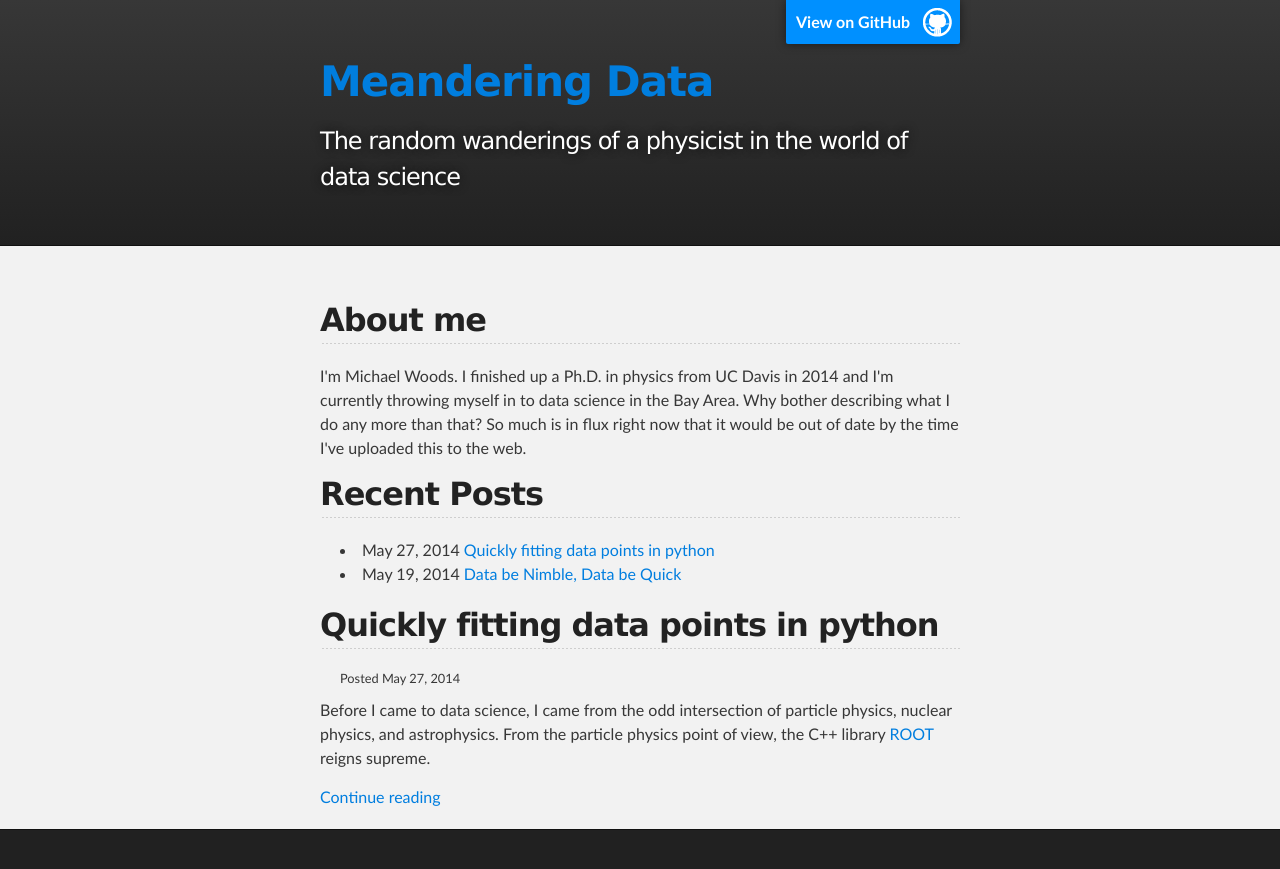
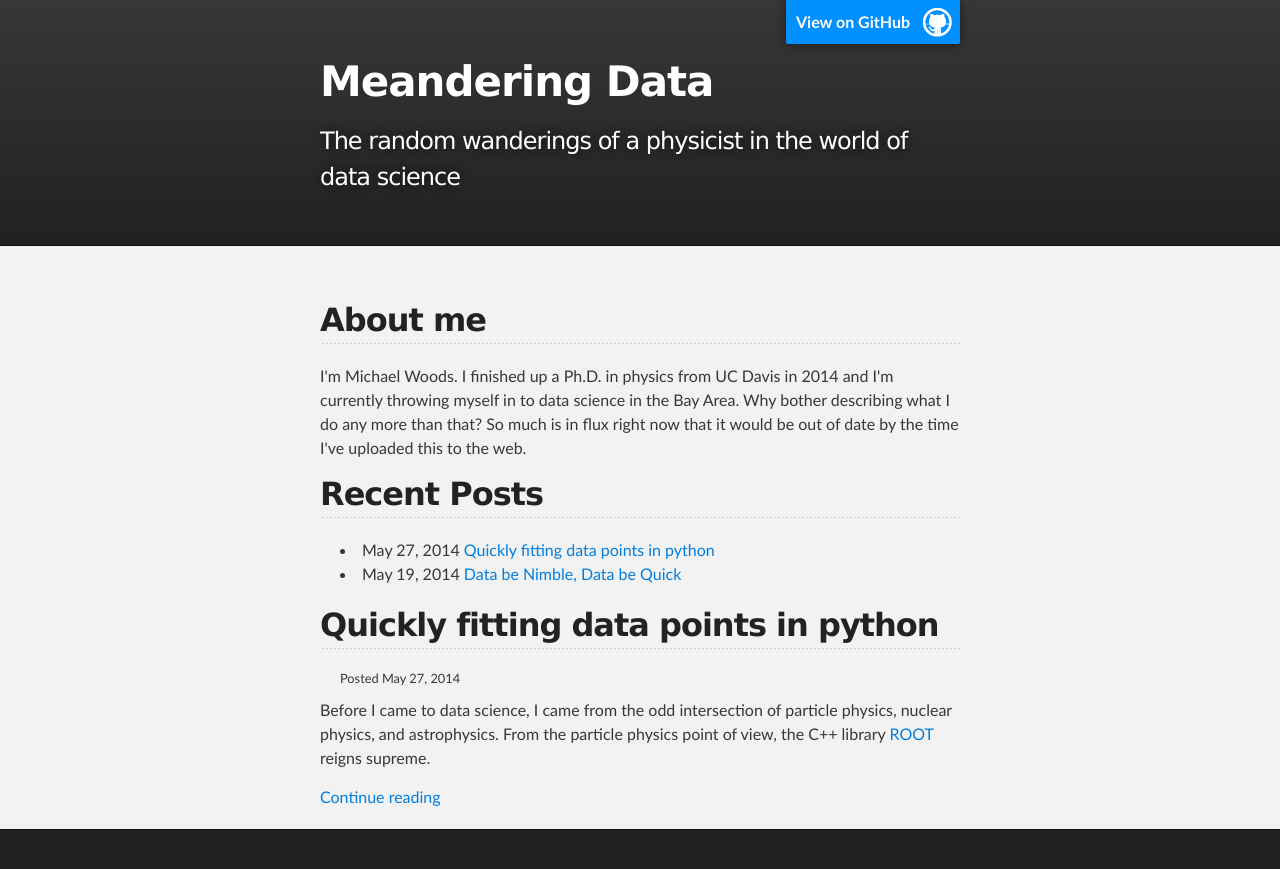
Before and after one commit to vgm64/vgm64.github.io, a Jekyll site: the page built from index.html, in a window 1280 px wide. Shown: the top 869 px of the page. Built offline with Jekyll 4.4.1, drawn with Linux system fonts in a browser that asks for light colours.

Commit message:
Mas hairs.

```diff
--- a/_includes/local.css
+++ b/_includes/local.css
@@ -2,7 +2,7 @@
     /*color: inherit;*/
     /*text-decoration: inherit;*/
   /*}*/
-#project_title a:hover {
+#project_title a {
   text-decoration: inherit;
   color: inherit;
 }
```
